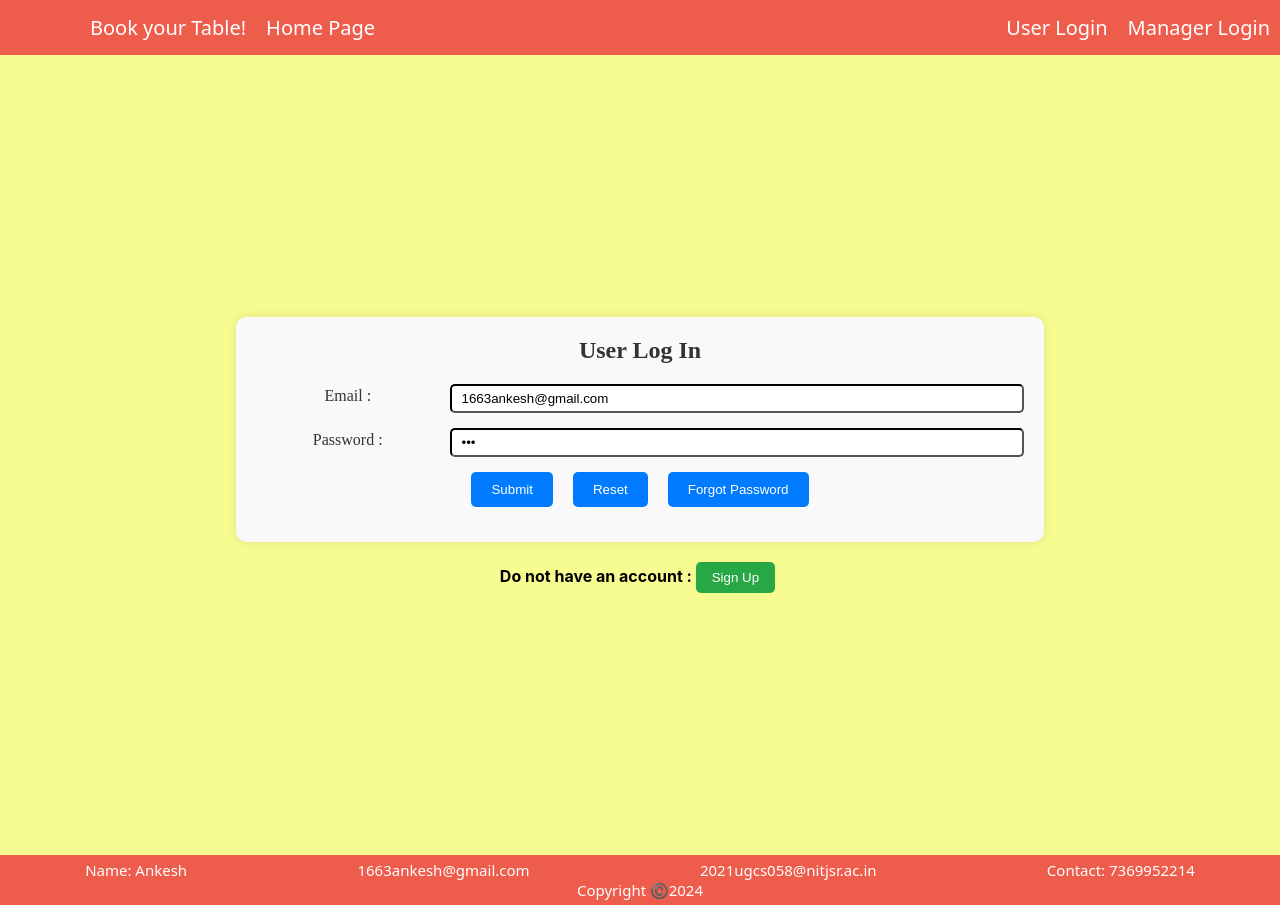
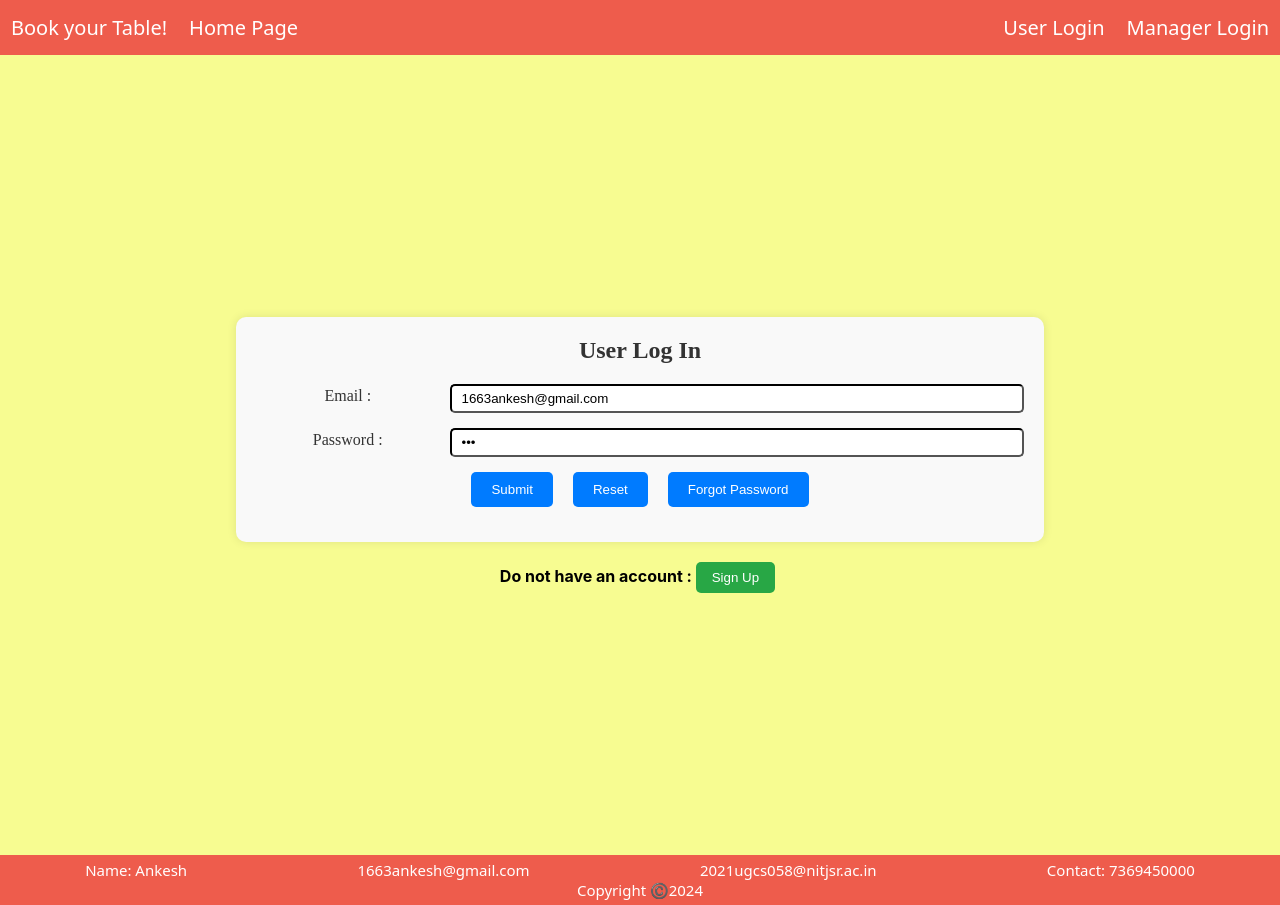
Before and after one commit to tanmay0996/Dining_Reservation, a React (Create React App) app in the folder client/: page /userlogin in a window 1280 px wide. Built offline with nearby package versions, Linux system fonts and the light colour scheme; no server answers.

Commit message:
New commit

```diff
--- a/client/src/App.css
+++ b/client/src/App.css
@@ -23,7 +23,7 @@ body {
   flex-wrap: wrap;
   z-index: 5;
 }
-.navbar ul,
+.navbar div,
 .homepagelink,
 .login,
 .logoutlink {
@@ -41,7 +41,7 @@ body {
 .navbar .right li {
   display: block;
   padding: 14px 10px;
-  margin: 0;
+  margin: 0 1px;
   cursor: pointer;
 }
 .navbar .left li:hover,
@@ -87,7 +87,7 @@ body {
   background-image: url("./images/hotel background.jpg");
   background-repeat: no-repeat;
   background-size: cover;
-  opacity: 0.8;
+  opacity: 1;
   height: 500px;
   width: 100%;
   display: flex;
@@ -103,6 +103,9 @@ body {
   font-weight: 700;
   color: rgb(255, 238, 0);
   text-align: center;
+  text-shadow: 5px 5px 6px rgba(0, 0, 0, 0.7);
+  -webkit-text-stroke: 2px black;
+  z-index: 2;
 }
 .class1_p1,
 .class1_p2 {
@@ -137,7 +140,6 @@ body {
 }
 .hotelimage {
   display: inline;
-  /* height: 200px; */
   width: 200px;
   border-radius: 20px;
 }
--- a/client/src/components/Footer.jsx
+++ b/client/src/components/Footer.jsx
@@ -7,7 +7,7 @@ const Footer = () => {
         <div>Name: Ankesh</div>
         <div>1663ankesh@gmail.com</div>
         <div>2021ugcs058@nitjsr.ac.in</div>
-        <div>Contact: 7369952214</div>
+        <div>Contact: 7369450000</div>
       </div>
       <div className="footer_2">Copyright ©️2024</div>
     </div>
--- a/client/src/components/Homepage.jsx
+++ b/client/src/components/Homepage.jsx
@@ -18,7 +18,6 @@ function Homepage() {
 
   useEffect(() => {
     gethotels();
-
   }, []);
 
   async function searchhotels(event) {
@@ -57,7 +56,6 @@ function Homepage() {
 
     result = await result.json();
     console.log("here");
-
 
     let username = result.info.username;
     setCurruser(username);
--- a/client/src/components/Navbar.jsx
+++ b/client/src/components/Navbar.jsx
@@ -62,12 +62,12 @@ const Navbar = () => {
   }
 
   return (
-    <ul className="navbar">
-      <ul className="left">
+    <div className="navbar">
+      <div className="left">
         <li>Book your Table!</li>
         <li onClick={() => navigate("/")}>Home Page</li>
-      </ul>
-      <ul className="right">
+      </div>
+      <div className="right">
         <>
           {!curruser ? (
             <>
@@ -104,8 +104,8 @@ const Navbar = () => {
             </>
           )}
         </>
-      </ul>
-    </ul>
+      </div>
+    </div>
   );
 };
 
```
